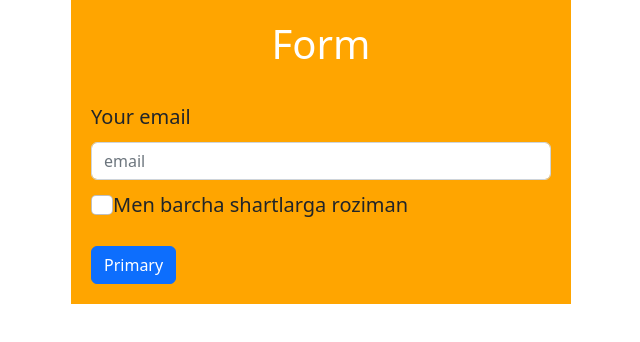
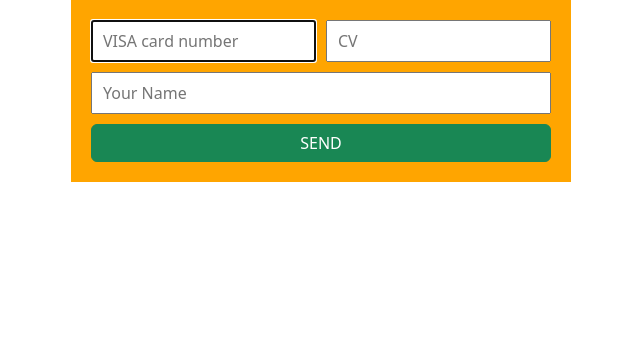
Before and after one commit to QobilovSardor/React-lesson, a React (Create React App) app: page / in a window 1280 px wide. Shown: the top 342 px of the page, without its empty margins (319-959 px from the left). Built offline with nearby package versions, Linux system fonts and the light colour scheme.

Commit message:
formalar bilan amaliyot

```diff
--- a/public/index.html
+++ b/public/index.html
@@ -10,6 +10,7 @@
       content="Web site created using create-react-app"
     />
     <link rel="apple-touch-icon" href="%PUBLIC_URL%/logo192.png" />
+    <link rel="manifest" href="/manifest.json">
     <link rel="manifest" href="%PUBLIC_URL%/manifest.json" />
     <title>React App</title>
   </head>
--- a/src/App.js
+++ b/src/App.js
@@ -5,7 +5,8 @@
 import ClassConstructor from "./ClassConstructor";
 import LiveScyle from './LiveScyle';
 import KeyAtribute from './KeyAtribute';
-import Form from './components/Form'
+import Form from './components/Form';
+import FormTwo from './components/FormTwo';
 
 function App(props) {
   return props.loading ? (
@@ -21,7 +22,8 @@
     <ClassConstructor />,
     <LiveScyle />,
     <KeyAtribute />,
-    <Form />
+    <Form />,
+    <FormTwo />
   )
 }
 
--- a/src/components/Form.js
+++ b/src/components/Form.js
@@ -2,10 +2,15 @@
 import { Form, Input, Badge } from 'reactstrap';
 
 class Forms extends React.Component {
-  state = {
-    firstName: '',
-    email: '',
-    subscription: false,
+  constructor() {
+    super();
+    this.state = {
+      firstName: '',
+      email: '',
+      subscription: false,
+      card: '',
+      cv: ''
+    }
   }
 
   handleChange = (e) => {
@@ -15,6 +20,7 @@
   checkHadle = (e) => {
     this.setState({[e.target.name]: e.target.checked})
   }
+
   validateEmail = () => {
     const re = /^(([^<>()[\]\.,;:\s@\"]+(\.[^<>()[\]\.,;:\s@\"]+)*)|(\".+\"))@(([^<>()[\]\.,;:\s@\"]+\.)+[^<>()[\]\.,;:\s@\"]{2,})$/i;
     const isValidEmail = re.test(this.state.email);
@@ -34,10 +40,11 @@
   }
 
   render() {
-    const { email, subscription } = this.state
+    const { email, subscription, card, cv, firstName } = this.state
     return (
-      <div className='formApp'>
-        <h1 className='mb-4 text-center text-white'>Form</h1>
+      <div>
+        <div className='formApp'>
+          <h1 className='mb-4 text-center text-white'>Form</h1>
           <label htmlFor="foo">Your email</label>
           <Input
             id='foo'
@@ -59,6 +66,7 @@
           </label>
           <br />
           <button className='btn btn-primary mt-3' onClick={this.validateEmail}>Primary</button>
+        </div>
       </div>
     );
   }
--- /dev/null
+++ b/src/components/FormTwo.js
@@ -0,0 +1,68 @@
+import React from 'react';
+
+class FormTwo extends React.Component {
+  constructor() {
+    super();
+    this.state = {
+      card: '',
+      cv: '',
+      firstName: ''
+    };
+    this.cardRef = React.createRef();
+    this.cvRef = React.createRef();
+    this.nameRef = React.createRef();
+  }
+
+  hendlerChange = (e) => {
+    this.setState({[e.target.name]: e.target.value}, () => {
+      if (this.state.card.length === 16) {
+        this.cvRef.current.focus();
+      }
+      if (this.state.cv.length === 3) {
+        this.nameRef.current.focus();
+      }
+    })
+  }
+
+  componentDidMount() {
+    this.cardRef.current.focus();
+  }
+
+  render() {
+    const { card, cv, firstName } = this.state
+    return (
+      <div className='formApp'>
+        <div className='formApp-two'>
+          <input
+            type='text'
+            name='card'
+            placeholder='VISA card number'
+            value={card}
+            onChange={this.hendlerChange}
+            ref={this.cardRef}
+            />
+            <input
+              type='text'
+              name='cv'
+              placeholder='CV'
+              value={cv}
+              onChange={this.hendlerChange}
+              ref={this.cvRef}
+            />
+        </div>
+            <input
+              id='foo'
+              type='text'
+              name='firstName'
+              placeholder='Your Name'
+              value={firstName}
+              onChange={this.hendlerChange}
+              ref={this.nameRef}
+            />
+        <button className='btn btn-success'>SEND</button>
+      </div>
+    );
+  }
+}
+
+export default FormTwo;
--- a/src/index.css
+++ b/src/index.css
@@ -6,7 +6,9 @@
   -webkit-font-smoothing: antialiased;
   -moz-osx-font-smoothing: grayscale;
 }
-
+* {
+  box-sizing: border-box;
+}
 code {
   font-family: source-code-pro, Menlo, Monaco, Consolas, 'Courier New',
     monospace;
@@ -37,9 +39,24 @@
 }
 input {
   padding: 7px 10px;
+  box-sizing: border-box;
+  width: 100%;
 }
 label {
   padding: 10px 0;
   /* color: teal; */
   font-size: 20px;
 }
+.formApp-two {
+  display: flex;
+  box-sizing: border-box;
+  gap: 10px;
+}
+#foo {
+  display: block;
+  margin-top: 10px;
+}
+.btn {
+  width: 100%;
+  margin-top: 10px;
+}
```
